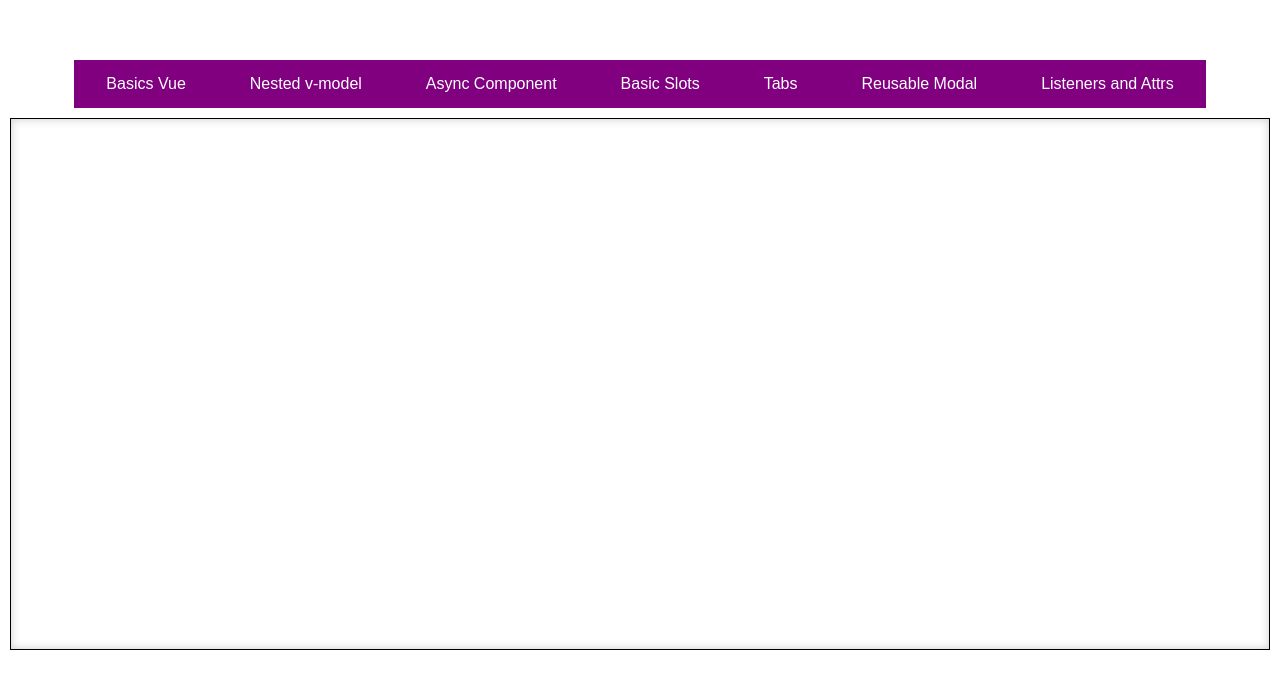
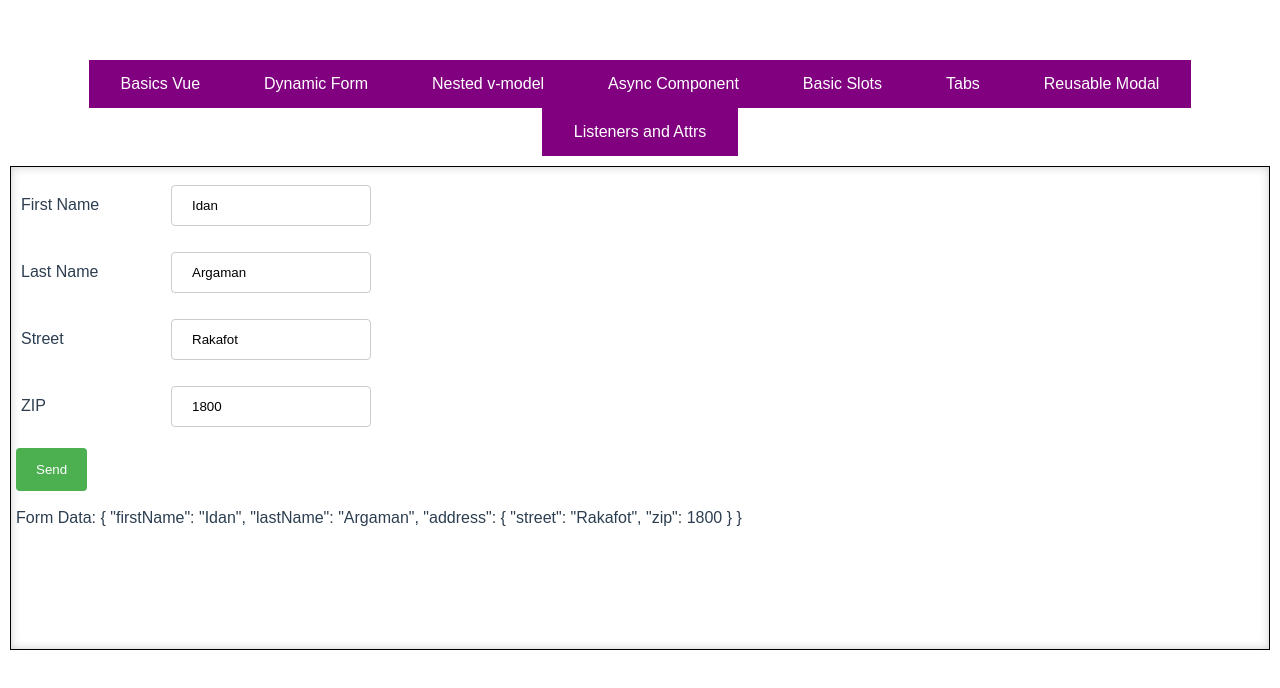
Before and after one commit to IdanArgaman/Utilizing_Vue, a Vue app: page /#/dynamic-form in a window 1280 px wide. Shown: the top 688 px of the page. Built offline with nearby package versions, Linux system fonts and the light colour scheme.

Commit message:
Add dynamic form

```diff
--- a/src/App.vue
+++ b/src/App.vue
@@ -2,6 +2,7 @@
   <div id="app">
     <nav>
       <router-link to="/basic">Basics Vue</router-link>
+      <router-link to="/dynamic-form">Dynamic Form</router-link>
       <router-link to="/nested-v-model">Nested v-model</router-link>
       <router-link to="/async">Async Component</router-link>
       <router-link to="/basic-slots">Basic Slots</router-link>
--- a/src/main.js
+++ b/src/main.js
@@ -8,6 +8,7 @@ import RuesableModalPage from './pages/modal/ModalApp.vue';
 import ListenersAndAttrs from './pages/listenersAndAttrs/parent.vue';
 import NestedVModelPage from './pages/nested-v-model/nestedVModelPage.vue';
 import BasicsPage from './pages/basics/vueBasicsPage.vue'
+import DynamicFormPage from './pages/dynamic-form/dynamicFormPage.vue';
 
 Vue.config.productionTip = false
 Vue.use(VueRouter);
@@ -19,6 +20,10 @@ const router = new VueRouter({
     {
       path: '/basic',
       component: BasicsPage
+    },
+    {
+      path: '/dynamic-form',
+      component: DynamicFormPage
     },
     {
       path: '/nested-v-model',
--- /dev/null
+++ b/src/pages/dynamic-form/components/dynamic-button.vue
@@ -0,0 +1,22 @@
+<template>
+  <button>{{label}}</button>
+</template>
+
+<script>
+export default {
+    props: ['label']
+}
+</script>
+
+<style>
+button {
+  width: auto;
+  background-color: #4CAF50;
+  color: white;
+  padding: 14px 20px;
+  margin: 8px 0;
+  border: none;
+  border-radius: 4px;
+  cursor: pointer;
+}
+</style>
--- /dev/null
+++ b/src/pages/dynamic-form/components/dynamic-group.vue
@@ -0,0 +1,49 @@
+<template>
+  <div>
+    <component
+      v-for="(control, idx) in fields"
+      :is="map[control.type]"
+      :key="idx"
+      v-bind="control"
+      v-model="value[control.path]"
+    ></component>
+  </div>
+</template>
+
+<script>
+import dynamicInput from "./dynamic-input";
+import dynamicButton from "./dynamic-button";
+import dynamicGroup from "./dynamic-group";
+
+const map = {
+  text: dynamicInput,
+  button: dynamicButton,
+  group: dynamicGroup,
+};
+
+export default {
+  props: ["label", "value", "fields"],
+  components: {
+    dynamicInput,
+    dynamicButton,
+    dynamicGroup,
+  },
+  data() {
+    return {
+      map: map,
+    };
+  },
+   watch: {
+    value: {
+      handler(newVal) {
+        this.$emit("input", newVal);
+      },
+      deep: true,
+    },
+  },
+  mounted() {},
+};
+</script>
+
+<style>
+</style>
--- /dev/null
+++ b/src/pages/dynamic-form/components/dynamic-input.vue
@@ -0,0 +1,39 @@
+<template>
+  <div class="dynamic-input">
+    <label :for="value">{{ label }}</label>
+    <input :id="value" type="text" :value="value" @input="onInput" />
+  </div>
+</template>
+
+<script>
+export default {
+  props: ["label","value"],
+  methods: {
+    onInput($event) {
+      this.$emit('input', $event.target.value);
+    }
+  }
+};
+</script>
+
+<style>
+.dynamic-input {
+  padding: 5px;
+}
+
+label {
+  display: inline-block;
+  width: 150px;
+}
+
+input[type=text], select {
+  width: 200px;
+  padding: 12px 20px;
+  margin: 8px 0;
+  display: inline-block;
+  border: 1px solid #ccc;
+  border-radius: 4px;
+  box-sizing: border-box;
+}
+
+</style>
--- /dev/null
+++ b/src/pages/dynamic-form/dynamicFormPage.vue
@@ -0,0 +1,82 @@
+<template>
+  <div>
+    <component
+      v-for="(control, idx) in schema"
+      :is="map[control.type]"
+      :key="idx"
+      v-bind="control"
+      v-model="data[control.path]"
+    ></component>
+
+    <div style="padding: 10px 0px">Form Data: {{ data }}</div>
+  </div>
+</template>
+
+<script>
+import dynamicInput from "./components/dynamic-input";
+import dynamicButton from "./components/dynamic-button";
+import dynamicGroup from "./components/dynamic-group";
+
+const map = {
+  text: dynamicInput,
+  button: dynamicButton,
+  group: dynamicGroup
+};
+
+export default {
+  components: {
+    dynamicInput,
+    dynamicButton,
+    dynamicGroup,
+  },
+  data() {
+    return {
+      map: map,
+      schema: [
+        {
+          type: "text",
+          path: "firstName",
+          label: "First Name",
+        },
+        {
+          type: "text",
+          path: "lastName",
+          label: "Last Name",
+        },
+        {
+          type: "group",
+          path: "address",
+          label: "Address",
+          fields: [
+            {
+              type: "text",
+              path: "street",
+              label: "Street",
+            },
+            {
+              type: "text",
+              path: "zip",
+              label: "ZIP",
+            },
+          ],
+        },
+        {
+          type: "button",
+          label: "Send",
+        },
+      ],
+      data: {
+        firstName: "Idan",
+        lastName: "Argaman",
+        address: {
+            street: 'Rakafot',
+            zip: 1800
+        }
+      },
+    };
+  },
+};
+</script>
+
+<style>
+</style>
```
